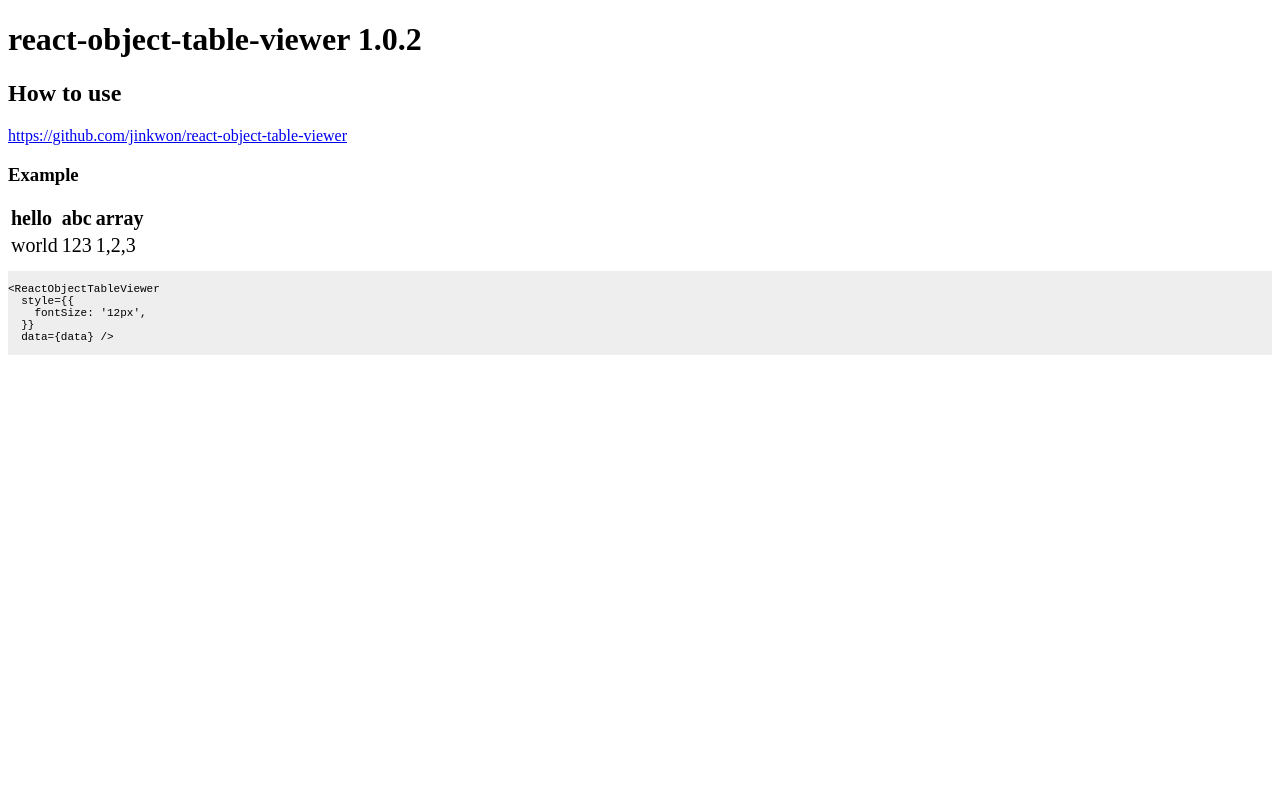
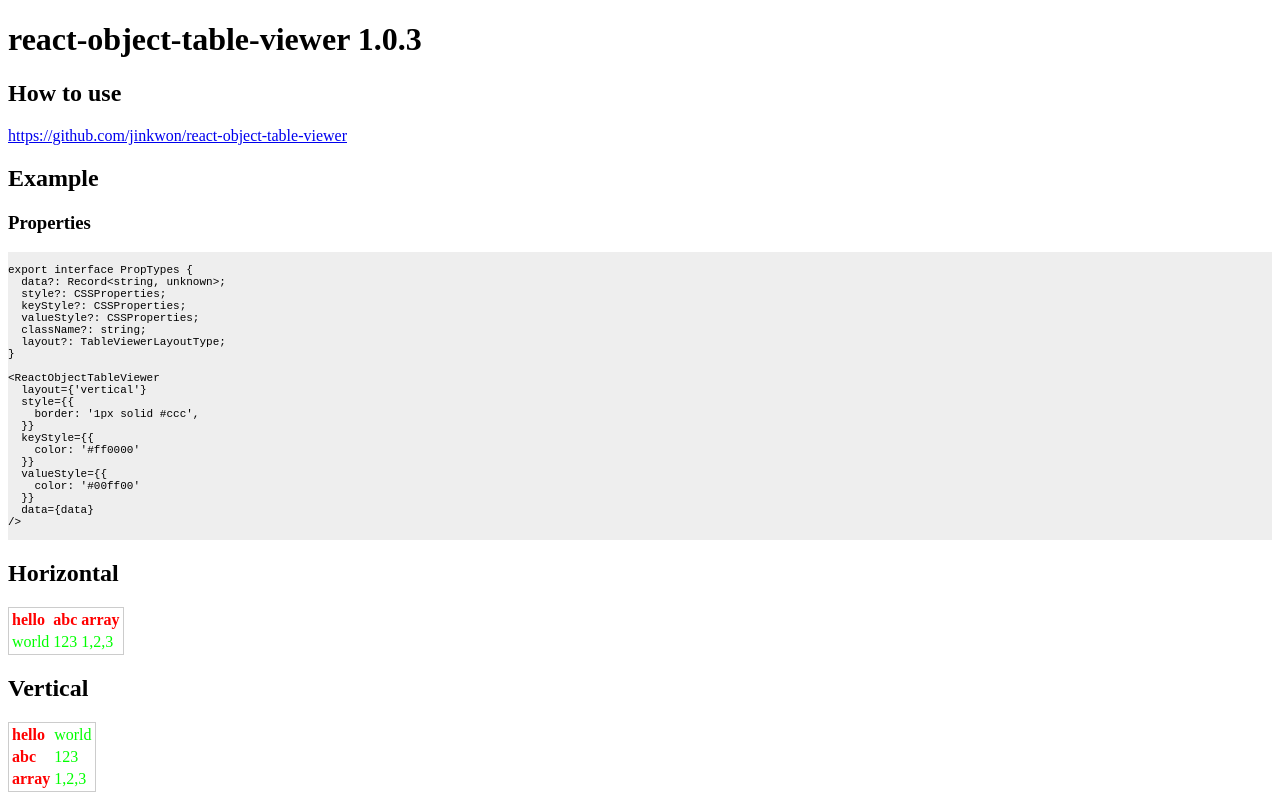
Before and after one commit to Jinkwon/react-object-table, a Next.js app: page / in a window 1280 px wide. Built offline with nearby package versions, Linux system fonts and the light colour scheme.

Commit message:
task: bump up v1.0.3

```diff
--- a/package.json
+++ b/package.json
@@ -1,6 +1,6 @@
 {
   "name": "react-object-table-viewer",
-  "version": "1.0.2",
+  "version": "1.0.3",
   "description": "react object table ui",
   "main": "out/cjs",
   "module": "esm",
@@ -11,7 +11,7 @@
     "build:pages": "rm -rf .next gh-phages && next build && next export -o gh-pages",
     "build:cjs": "tsc -b tsconfig.cjs.json",
     "build:esm": "tsc -b tsconfig.esm.json",
-    "build": "yarn run build:cjs && yarn run build:esm",
+    "build": "rm -rf out && yarn run build:cjs && yarn run build:esm",
     "deploy": "yarn run build && yarn run build:pages && gh-pages -d gh-pages",
     "dev": "next",
     "start": ""
--- a/pages/index.tsx
+++ b/pages/index.tsx
@@ -25,24 +25,64 @@ const index: FC<PropTypes> = (props: PropTypes) => {
       <a
         href="https://github.com/jinkwon/react-object-table-viewer">https://github.com/jinkwon/react-object-table-viewer</a>
     </div>
-    <h3>Example</h3>
+    <h2>Example</h2>
 
+    <h3>Properties</h3>
+    <CodeBlock>
+{`
+export interface PropTypes {
+  data?: Record<string, unknown>;
+  style?: CSSProperties;
+  keyStyle?: CSSProperties;
+  valueStyle?: CSSProperties;
+  className?: string;
+  layout?: TableViewerLayoutType;
+}
 
 <ReactObjectTableViewer
-      className={'table'}
+  layout={'vertical'}
+  style={{
+    border: '1px solid #ccc',
+  }}
+  keyStyle={{
+    color: '#ff0000'
+  }}
+  valueStyle={{
+    color: '#00ff00'
+  }}
+  data={data}
+/>
+
+`}
+  </CodeBlock>
+
+  <h2>Horizontal</h2>
+  <ReactObjectTableViewer
     layout={'horizontal'}
     style={{
-        fontSize: '20px',
+      border: '1px solid #ccc',
+    }}
+    keyStyle={{
+      color: '#ff0000'
+    }}
+    valueStyle={{
+      color: '#00ff00'
     }}
     data={data} />
 
-    <CodeBlock>{`
+  <h2>Vertical</h2>
   <ReactObjectTableViewer
+    layout={'vertical'}
     style={{
-    fontSize: '12px',
+      border: '1px solid #ccc',
+    }}
+    keyStyle={{
+      color: '#ff0000'
+    }}
+    valueStyle={{
+      color: '#00ff00'
     }}
     data={data} />
-    `}</CodeBlock>
 </>;
 };
 
--- a/tsconfig.cjs.json
+++ b/tsconfig.cjs.json
@@ -4,7 +4,7 @@
     "declaration": true,
     "module": "commonjs",
     "target": "es5",
-    "outDir": "out/cjs",
+    "outDir": "./out/cjs",
     "jsx": "react",
     "resolveJsonModule": false
   }
--- a/tsconfig.json
+++ b/tsconfig.json
@@ -14,7 +14,7 @@
     "resolveJsonModule": true,
     "esModuleInterop": true,
     "moduleResolution": "node",
-    "outDir": "./out",
+    "outDir": ".next",
     "lib": [
       "dom",
       "esnext"
```
Also changed, not shown: tsconfig.module.json (+6 -12 lines), 1 other file (tests, documents, lock files or other folders). Lines whose indentation alone changed are shown as unchanged.
